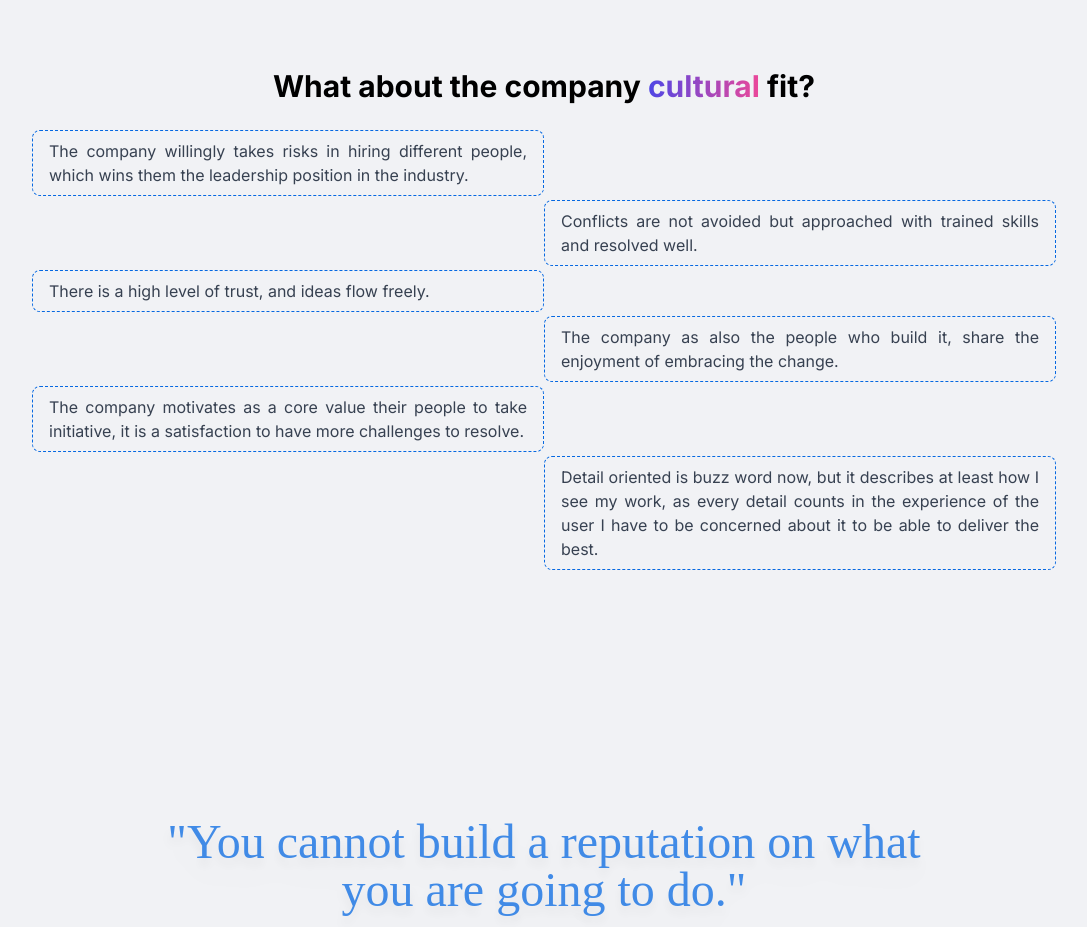
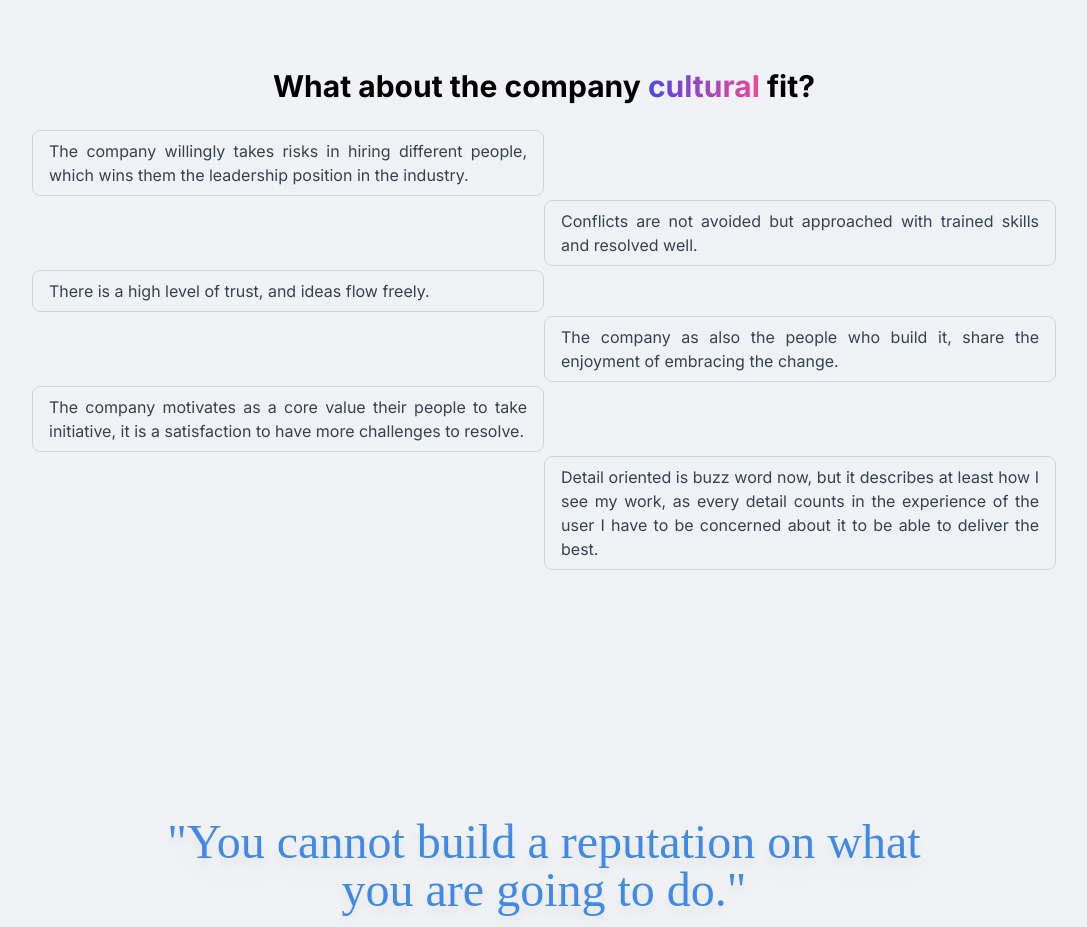
Before and after one commit to KaioMarxDEV/mysite, a React (Vite) app: page / in a window 1280 px wide. Shown: the part 2860-3787 px from the top of the page, without its empty margins (96-1183 px from the left). Built offline with nearby package versions, Linux system fonts and the light colour scheme; a web font is replaced by a local one.

Commit message:
fix: redo cultural fit colors

```diff
--- a/src/Components/Cultural/index.tsx
+++ b/src/Components/Cultural/index.tsx
@@ -11,33 +11,33 @@ export function Cultural() {
         </strong>
       </div>
       <div className="flex w-full flex-col items-start">
-        <p className="w-1/2 px-4 py-2 items-start text-base text-gray-700 border rounded-lg border-my-blue border-dashed hover:border-solid hover:cursor-pointer transition-all">
+        <p className="w-1/2 px-4 py-2 items-start text-base text-gray-700 border rounded-lg border-gray-300">
           The company willingly takes risks in hiring different people, which wins them the leadership
           position in the industry.
         </p>
       </div>
       <div className="my-1 flex w-full flex-col items-end">
-        <p className="w-1/2 px-4 py-2 items-start text-base text-gray-700 border rounded-lg border-my-blue border-dashed hover:border-solid hover:cursor-pointer transition-all">
+        <p className="w-1/2 px-4 py-2 items-start text-base text-gray-700 border rounded-lg border-gray-300">
           Conflicts are not avoided but approached with trained skills and resolved well.
         </p>
       </div>
       <div className="flex w-full flex-col items-start">
-        <p className="w-1/2 px-4 py-2 items-start text-base text-gray-700 border rounded-lg border-my-blue border-dashed hover:border-solid hover:cursor-pointer transition-all">
+        <p className="w-1/2 px-4 py-2 items-start text-base text-gray-700 border rounded-lg border-gray-300">
           There is a high level of trust, and ideas flow freely.
         </p>
       </div>
       <div className="mt-1 flex w-full flex-col items-end">
-        <p className="w-1/2 px-4 py-2 items-start text-base text-gray-700 border rounded-lg border-my-blue border-dashed hover:border-solid hover:cursor-pointer transition-all">
+        <p className="w-1/2 px-4 py-2 items-start text-base text-gray-700 border rounded-lg border-gray-300">
         The company as also the people who build it, share the enjoyment of embracing the change.
         </p>
       </div>
       <div className="my-1 flex w-full flex-col items-start">
-        <p className="w-1/2 px-4 py-2 items-start text-base text-gray-700 border rounded-lg border-my-blue border-dashed hover:border-solid hover:cursor-pointer transition-all">
+        <p className="w-1/2 px-4 py-2 items-start text-base text-gray-700 border rounded-lg border-gray-300">
         The company motivates as a core value their people to take initiative, it is a satisfaction to have more challenges to resolve.
         </p>
       </div>
       <div className="flex w-full flex-col items-end">
-        <p className="w-1/2 px-4 py-2 items-start text-base text-gray-700 border rounded-lg border-my-blue border-dashed hover:border-solid hover:cursor-pointer transition-all">
+        <p className="w-1/2 px-4 py-2 items-start text-base text-gray-700 border rounded-lg border-gray-300">
         Detail oriented is buzz word now, but it describes at least how I see my work, as every detail counts in the experience of the user
         I have to be concerned about it to be able to deliver the best.
         </p>
```
